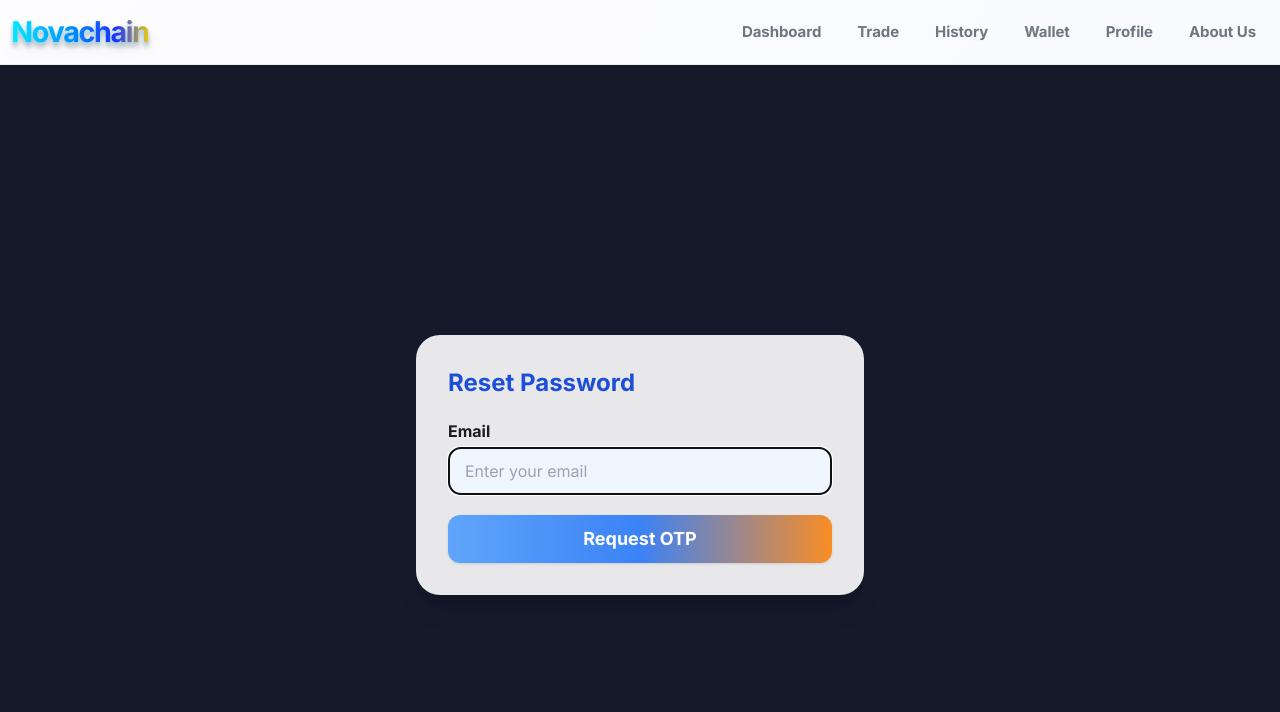
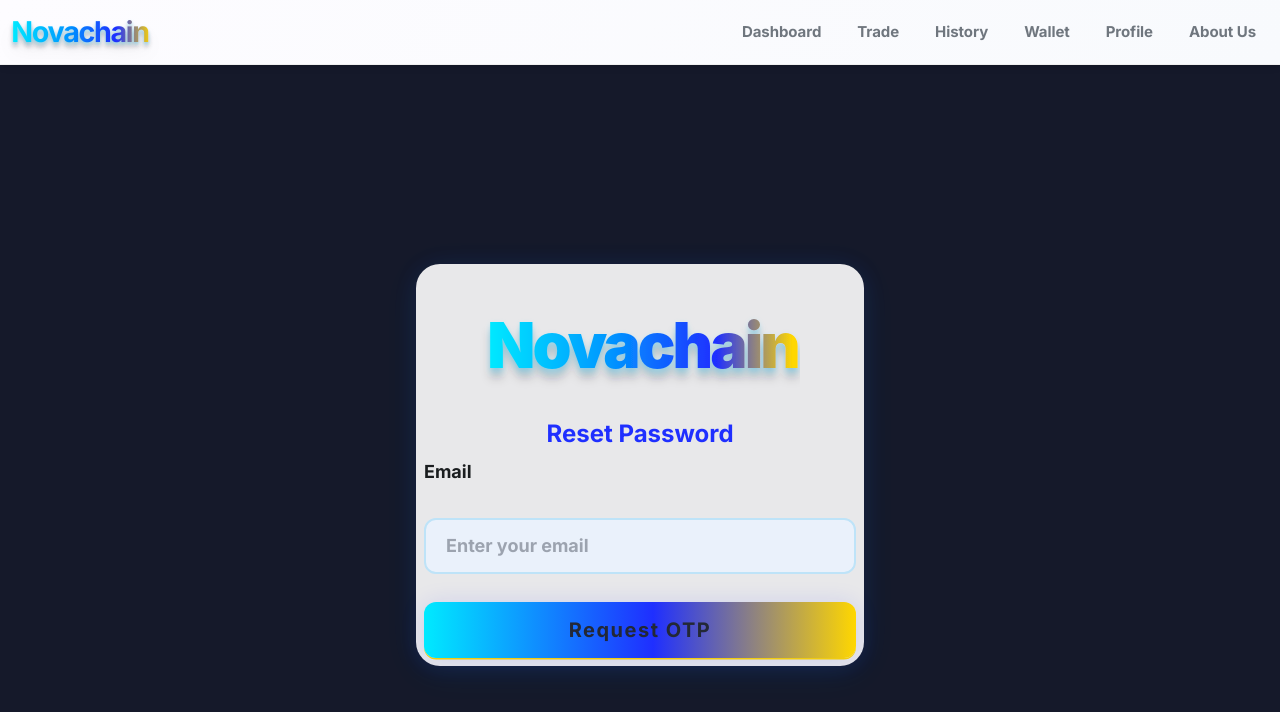
Before and after one commit to GarySPS/novachain-frontend, a React (Create React App) app: page /forgot in a window 1280 px wide. Shown: the top 712 px of the page. Built offline with nearby package versions, Linux system fonts and the light colour scheme.

Commit message:
Add Forgot Password page and route

```diff
--- a/src/AppShell.js
+++ b/src/AppShell.js
@@ -10,7 +10,7 @@ import SignUpPage from "./pages/SignUpPage";
 import VerifyOTPPage from "./pages/VerifyOTPPage";
 import AboutUs from "./pages/AboutUs";
 import NavBar from './components/navbar';
-import ForgotPasswordPage from "./pages/ForgotPasswordPage";
+import ForgotPasswordPage from "./components/ForgotPasswordPage";
 
 
 function AppShell() {
--- /dev/null
+++ b/src/components/ForgotPasswordPage.js
@@ -0,0 +1,95 @@
+// src/pages/ForgotPasswordPage.js
+import React, { useState } from "react";
+import { MAIN_API_BASE } from "../config";
+import Card from "../components/card";
+import NovaChainLogo from "../components/NovaChainLogo.svg";
+
+export default function ForgotPasswordPage() {
+  const [email, setEmail] = useState("");
+  const [loading, setLoading] = useState(false);
+  const [error, setError] = useState("");
+  const [success, setSuccess] = useState("");
+
+  const handleSubmit = async (e) => {
+    e.preventDefault();
+    setLoading(true);
+    setError("");
+    setSuccess("");
+    try {
+      const res = await fetch(`${MAIN_API_BASE}/users/forgot-password`, {
+        method: "POST",
+        headers: { "Content-Type": "application/json" },
+        body: JSON.stringify({ email }),
+      });
+      const data = await res.json();
+      if (!res.ok) {
+        setError(data.error || "Failed to send OTP. Try again.");
+      } else {
+        setSuccess(data.message || "If your email exists, instructions have been sent.");
+      }
+    } catch (err) {
+      setError("Network error. Please try again.");
+    }
+    setLoading(false);
+  };
+
+  return (
+    <div className="min-h-screen flex items-center justify-center bg-[#15192a] px-4 py-8">
+      <Card className="w-full max-w-md mx-auto p-7 rounded-3xl shadow-2xl border-0 bg-white/90" style={{ overflow: "visible" }}>
+        {/* Logo */}
+        <div className="flex items-center justify-center w-full mb-7 mt-[-10px]">
+          <img
+            src={NovaChainLogo}
+            alt="NovaChain Logo"
+            className="block select-none pointer-events-none"
+            style={{ width: "90%", maxWidth: 320, minWidth: 170, height: "auto", objectFit: "contain" }}
+            draggable={false}
+          />
+        </div>
+
+        <h2 className="text-2xl font-bold mb-2 text-[#1f2fff] text-center">Reset Password</h2>
+
+        <form onSubmit={handleSubmit} className="space-y-7">
+          <label htmlFor="email" className="block text-lg font-bold mb-1">Email</label>
+          <input
+            id="email"
+            type="email"
+            className="w-full h-14 rounded-xl px-5 bg-[#eaf1fb] text-lg font-semibold border-2 border-[#bee3f8] focus:border-[#1f2fff] focus:ring-2 focus:ring-[#00eaff55] transition outline-none mb-2"
+            placeholder="Enter your email"
+            value={email}
+            onChange={e => setEmail(e.target.value)}
+            required
+          />
+
+          {error && (
+            <div className="bg-red-50 border border-red-200 text-red-500 rounded-lg px-4 py-2 text-center">
+              {error}
+            </div>
+          )}
+          {success && (
+            <div className="bg-green-50 border border-green-200 text-green-600 rounded-lg px-4 py-2 text-center">
+              {success}
+            </div>
+          )}
+
+          <button
+            className="w-full h-14 rounded-xl font-extrabold text-xl tracking-wider shadow-lg"
+            type="submit"
+            disabled={loading}
+            style={{
+              background: "linear-gradient(90deg,#00eaff 0%,#1f2fff 53%,#ffd700 100%)",
+              color: "#232836",
+              letterSpacing: 1.5,
+              boxShadow: "0 2px 24px #1f2fff22, 0 1.5px 0 #ffd700",
+              opacity: loading ? 0.7 : 1,
+              border: "none",
+              outline: "none"
+            }}
+          >
+            {loading ? "Sending..." : "Request OTP"}
+          </button>
+        </form>
+      </Card>
+    </div>
+  );
+}
```
